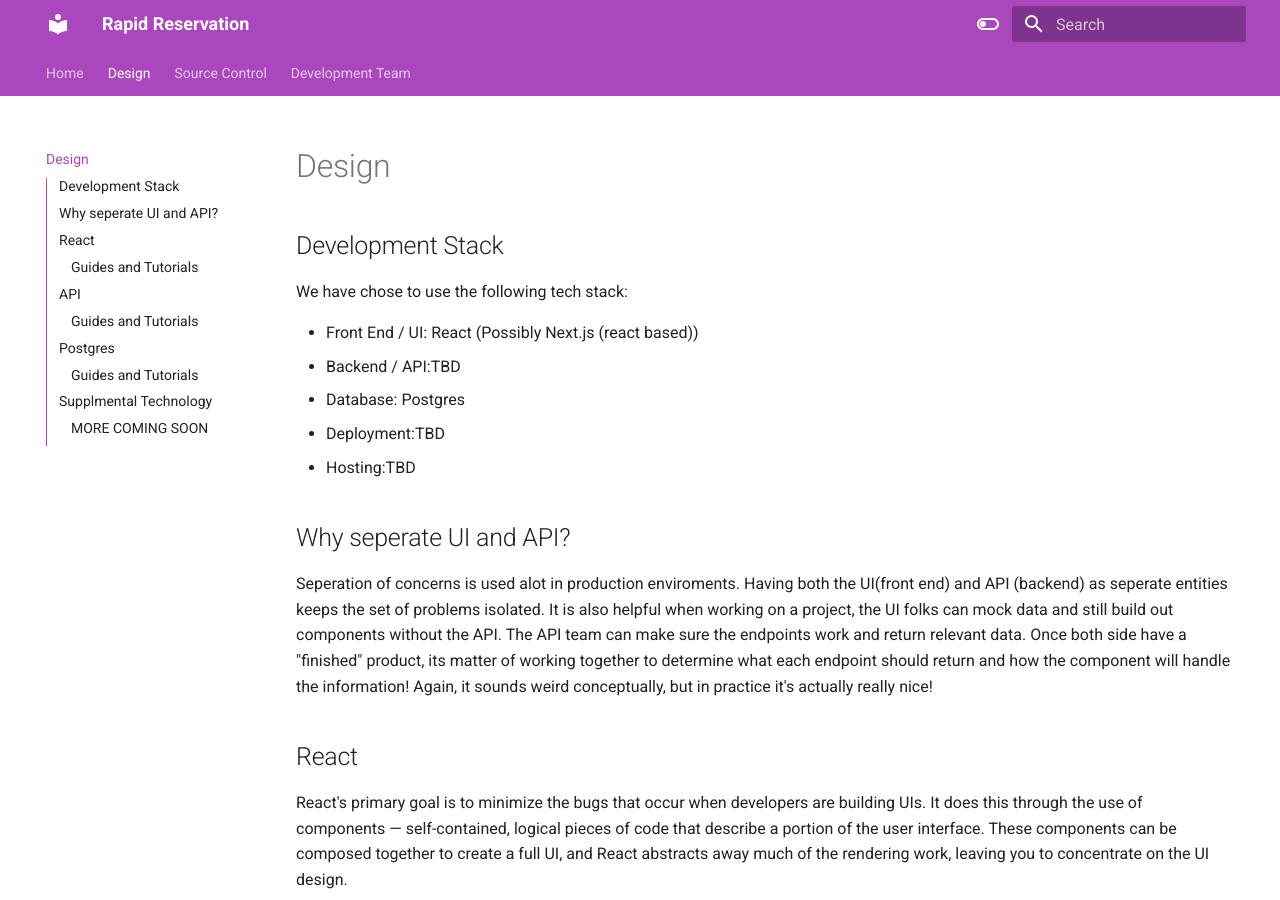
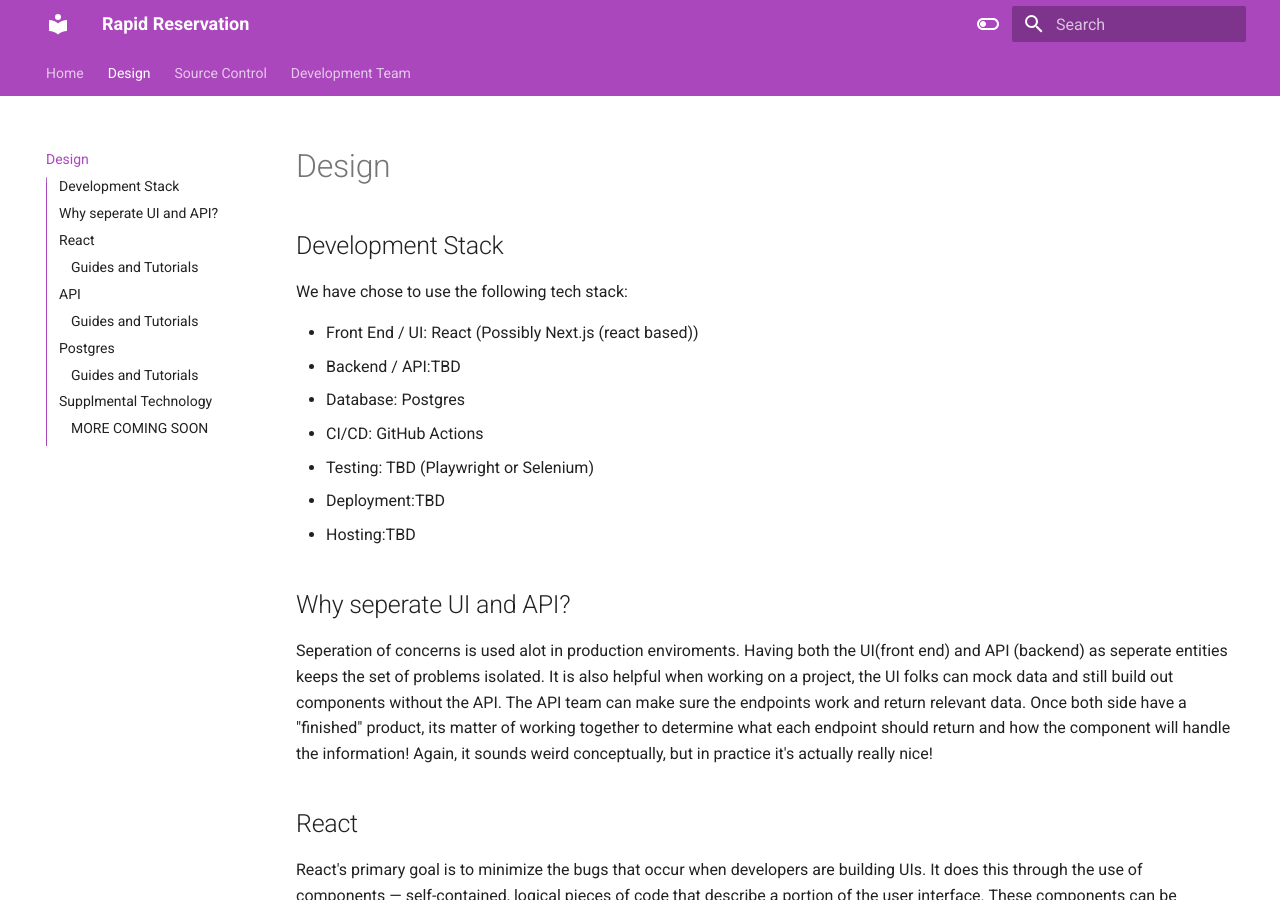
Before and after one commit to Rapid-Reservation/rapid-reservation-docs, an MkDocs documentation site: the page built from docs/design.md, in a window 1280 px wide and 900 px high. Built offline with MkDocs 1.6.1 and Material for MkDocs 9.7.7, drawn with Linux system fonts in a browser that asks for light colours.

Commit message:
doc: updated information

```diff
--- a/docs/design.md
+++ b/docs/design.md
@@ -7,6 +7,8 @@ We have chose to use the following tech stack:
 - Front End / UI: React (Possibly Next.js (react based))
 - Backend / API:TBD
 - Database: Postgres
+- CI/CD: GitHub Actions
+- Testing: TBD (Playwright or Selenium)
 - Deployment:TBD
 - Hosting:TBD
 
```
